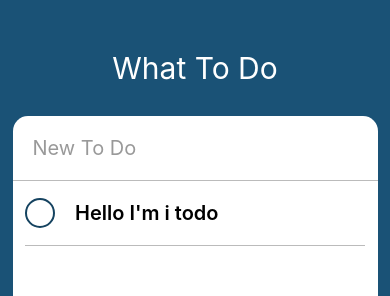
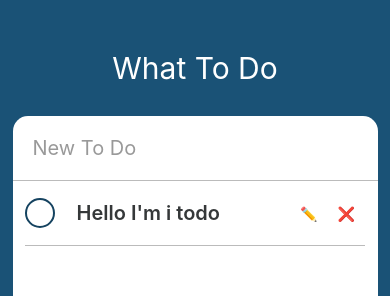
Before and after one commit to hth225/REACT_NATIVE, a React Native app in the folder What-ToDo/: screen / in a window 390 px wide. Shown: the top 296 px of the page. Built offline with nearby package versions, Linux system fonts and the light colour scheme.

Commit message:
Styling todo component

```diff
--- a/What-ToDo/ToDo.js
+++ b/What-ToDo/ToDo.js
@@ -15,9 +15,10 @@
     isCompleted: false
   };
   render() {
-    const { isCompleted } = this.state;
+    const { isCompleted, isEditing } = this.state;
     return (
       <View style={styles.container}>
+        <View style={styles.column}>
           <TouchableOpacity onPress={this._toggleComplete}>
             <View
               style={[
@@ -26,17 +27,58 @@
               ]}
             />
           </TouchableOpacity>
-        <Text style={styles.text}>Hello I'm i todo</Text>
+
+          <Text
+            style={[
+              styles.text,
+              isCompleted ? styles.completedText : styles.uncompletedText
+            ]}
+          >
+            Hello I'm i todo
+          </Text>
+        </View>
+        {isEditing ? (
+            <View style={styles.actions}>
+                <TouchableOpacity onPressOut={this._finishEditing}>
+                    <View style={styles.actionContainer}>
+                        <Text stlye={styles.actionText}>✅</Text>
+                    </View>
+                </TouchableOpacity>
+            </View>
+        ) : (
+            <View style={styles.actions}>
+                <TouchableOpacity onPressOut={this._startEditing}>
+                    <View style={styles.actionContainer}>
+                        <Text stlye={styles.actionText}>✏️</Text>
+                    </View>
+                </TouchableOpacity>
+                <TouchableOpacity>
+                    <View style={styles.actionContainer}>
+                        <Text stlye={styles.actionText}>❌</Text>
+                    </View>
+                </TouchableOpacity>
+            </View>
+        ) }
       </View>
     );
   }
   _toggleComplete = () => {
     this.setState(prevState => {
-      return({
+      return {
         isCompleted: !prevState.isCompleted
-      });
+      };
     });
   };
+  _startEditing = () => {
+      this.setState({
+          isEditing: true,
+      })
+  }
+  _finishEditing = () => {
+      this.setState({
+          isEditing: false,
+      })
+  }
 }
 const styles = StyleSheet.create({
   container: {
@@ -44,7 +86,8 @@
     borderBottomColor: "#bbb",
     borderBottomWidth: StyleSheet.hairlineWidth,
     flexDirection: "row",
-    alignItems: "center"
+    alignItems: "center",
+    justifyContent: "space-between"
   },
   circle: {
     width: 30,
@@ -63,6 +106,26 @@
     fontWeight: "600",
     fontSize: 20,
     marginVertical: 20
+  },
+  completedText: {
+    color: "#bbb",
+    textDecorationLine: "line-through"
+  },
+  uncompletedText: {
+    color: "#353839"
+  },
+  column: {
+      flexDirection: "row",
+      alignItems: "center",
+      width: width / 2,
+      justifyContent: "space-between",
+  },
+  actions: {
+      flexDirection: "row",
+  },
+  actionContainer: {
+    marginVertical: 10,
+    marginHorizontal: 10,
   }
 });
 export default ToDo;
```
Also changed, not shown: 1 other file (tests, documents, lock files or other folders). Lines whose indentation alone changed are shown as unchanged.
